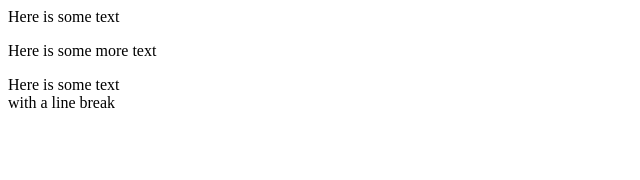
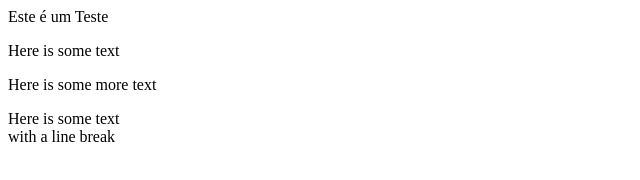
Before and after one commit to DiegoMalaquias/learn-code, a plain HTML site: page index.html in a window 1280 px wide. Shown: the whole page, without its empty margins (0-640 px from the left). Drawn offline with Linux system fonts and the light colour scheme.

Commit message:
Update index.html

```diff
--- a/index.html
+++ b/index.html
@@ -9,7 +9,7 @@
     </head>
 
     <body>
-
+        <p>Este é um Teste</p>
         <p>Here is some text</p>
 
         <p>Here is some more text</p>
```
